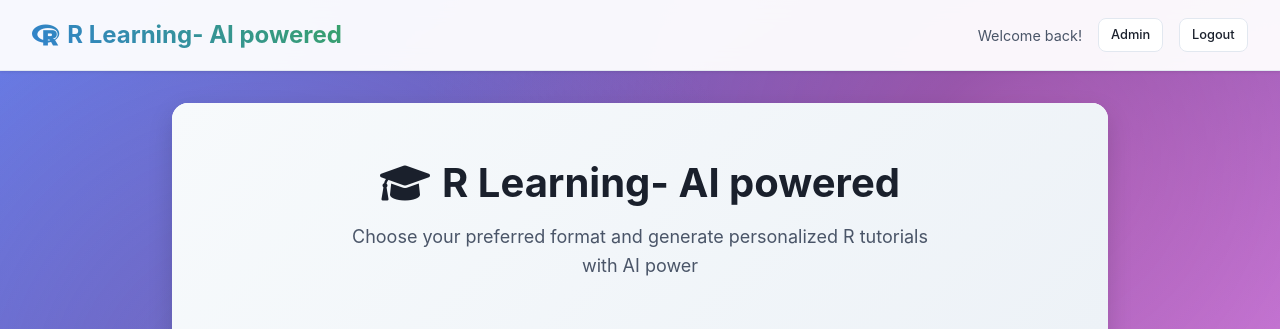
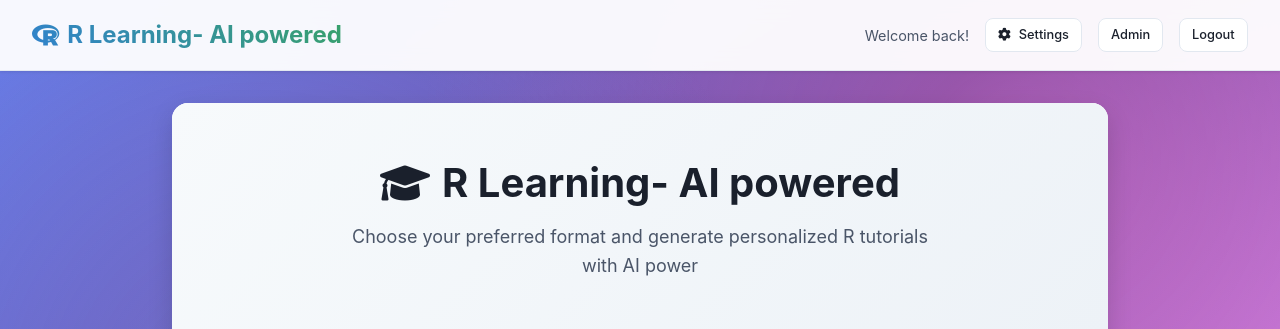
Before and after one commit to grprakasam/LMSAI, a Flask app: page / in a window 1280 px wide. Shown: the top 329 px of the page. Run offline with Flask 3, Linux system fonts and the light colour scheme; parts of the project's set-up code (start-up, migrations or seed data) failed here and were passed over; some libraries are stand-ins or nearby versions.

Commit message:
feat: Comprehensive user learning settings management UI and backend
Added complete settings system with configurable parameters:

SETTINGS PAGE FEATURES:
- Content Generation Settings: Configurable word counts for short/medium/lengthy content
- Duration Settings: Min/max/default tutorial durations
- Interactive Learning: Quiz questions count, difficulty, timeout settings
- Animation Settings: Slides per animation, transition timing, styles
- AI Model Settings: Text/audio model selection, temperature, tokens, voice, speed
- Learning Preferences: Custom topic suggestions, progress tracking options
- Export Settings: Default file format preferences

BACKEND INTEGRATION:
- SettingsManager class for centralized settings handling
- JSON file-based storage with user-specific configurations
- Settings validation and error handling
- REST API endpoints: GET/POST /api/settings, POST /api/settings/reset

CODE MODIFICATIONS:
- Updated generate_text_content() to use settings-based word counts
- Modified generate_quiz_content() to use configurable question count and difficulty
- Enhanced create_topic_questions() to accept dynamic question count
- Updated dashboard.js to load user settings and apply topic suggestions
- Added settings navigation to dashboard

SETTINGS CATEGORIES IMPLEMENTED:
✅ Content word counts (short: 400, medium: 700, lengthy: 1000)
✅ Quiz questions (1-20), difficulty (adaptive/easy/medium/hard), timeout
✅ Animation slides (3-10), transition time, styles
✅ Model preferences (temperature 0.1-1.0, tokens, voice, speed)
✅ Topic suggestions (user-customizable list)
✅ Learning analytics (progress tracking, history, recommendations)

USER EXPERIENCE:
- Clean, organized settings interface with sections
- Real-time validation and feedback
- Settings persist and apply immediately
- Reset to defaults functionality
- Mobile-responsive design

🤖 Generated with [Claude Code](https://claude.ai/code)

Co-Authored-By: Claude <noreply@anthropic.com>

```diff
--- a/routes.py
+++ b/routes.py
@@ -18,15 +18,20 @@ from utils import (
     validate_email, check_system_health
 )
 from config import PLANS, MODEL_CONFIGS, AUDIO_MODEL_CONFIGS
+from settings_manager import SettingsManager
 
 import logging
 logger = logging.getLogger(__name__)
 
 # Helper function for enhancing markdown content
-def enhance_markdown_content(content: str, topic: str, expertise: str, content_length: str) -> str:
+def enhance_markdown_content(content: str, topic: str, expertise: str, content_length: str, user_id=None) -> str:
     """Enhance content with better markdown formatting, colors, and structure"""
     if not content:
         return content
+
+    # Get target word count from user settings
+    target_word_count = SettingsManager.get_content_word_count(content_length, user_id)
+    current_word_count = len(content.split())
 
     # Create a comprehensive, well-structured tutorial
     enhanced_sections = []
@@ -306,6 +311,97 @@ def index():
 def admin():
     """Admin page"""
     return render_template('admin.html')
+
+@main_bp.route('/settings')
+@login_required
+def settings():
+    """User settings page"""
+    return render_template('settings.html')
+
+@main_bp.route('/api/settings', methods=['GET'])
+@login_required
+def get_settings():
+    """Get user settings"""
+    try:
+        user_settings = SettingsManager.load_settings(current_user.id)
+        return jsonify({
+            'success': True,
+            'data': user_settings
+        })
+    except Exception as e:
+        logger.error(f"Error loading settings for user {current_user.id}: {e}")
+        return jsonify({
+            'success': False,
+            'error': 'Failed to load settings'
+        }), 500
+
+@main_bp.route('/api/settings', methods=['POST'])
+@login_required
+def save_settings():
+    """Save user settings"""
+    try:
+        settings_data = request.get_json()
+
+        if not settings_data:
+            return jsonify({
+                'success': False,
+                'error': 'No settings data provided'
+            }), 400
+
+        # Validate settings
+        validation_errors = SettingsManager.validate_settings(settings_data)
+        if validation_errors:
+            return jsonify({
+                'success': False,
+                'error': 'Validation failed',
+                'validation_errors': validation_errors
+            }), 400
+
+        # Save settings
+        success = SettingsManager.save_settings(settings_data, current_user.id)
+
+        if success:
+            return jsonify({
+                'success': True,
+                'message': 'Settings saved successfully'
+            })
+        else:
+            return jsonify({
+                'success': False,
+                'error': 'Failed to save settings'
+            }), 500
+
+    except Exception as e:
+        logger.error(f"Error saving settings for user {current_user.id}: {e}")
+        return jsonify({
+            'success': False,
+            'error': 'Internal server error'
+        }), 500
+
+@main_bp.route('/api/settings/reset', methods=['POST'])
+@login_required
+def reset_settings():
+    """Reset user settings to defaults"""
+    try:
+        success = SettingsManager.reset_to_defaults(current_user.id)
+
+        if success:
+            return jsonify({
+                'success': True,
+                'message': 'Settings reset to defaults successfully'
+            })
+        else:
+            return jsonify({
+                'success': False,
+                'error': 'Failed to reset settings'
+            }), 500
+
+    except Exception as e:
+        logger.error(f"Error resetting settings for user {current_user.id}: {e}")
+        return jsonify({
+            'success': False,
+            'error': 'Internal server error'
+        }), 500
 
 @main_bp.route('/tutorial/<int:tutorial_id>')
 def view_tutorial(tutorial_id):
@@ -517,11 +613,21 @@ def generate_content():
 def generate_text_content(topic, expertise, duration, content_length='medium'):
     """Generate comprehensive text tutorial with enhanced markdown formatting"""
     try:
+        # Get user settings if authenticated
+        user_id = current_user.id if current_user.is_authenticated else None
+
+        # Get word count from user settings
+        target_words = SettingsManager.get_content_word_count(content_length, user_id)
+
+        # Map content length to appropriate target words from settings
+        if content_length == 'lengthy':
+            target_words = SettingsManager.get_content_word_count('lengthy', user_id)
+
         # Map content length to approximate word counts and duration
         length_config = {
-            'short': {'words': 400, 'duration': 3, 'sections': 3},
-            'medium': {'words': 800, 'duration': 6, 'sections': 5},
-            'lengthy': {'words': 1500, 'duration': 10, 'sections': 8}
+            'short': {'words': target_words, 'duration': 3, 'sections': 3},
+            'medium': {'words': target_words, 'duration': 6, 'sections': 5},
+            'lengthy': {'words': target_words, 'duration': 10, 'sections': 8}
         }
 
         config = length_config.get(content_length, length_config['medium'])
@@ -548,7 +654,7 @@ def generate_text_content(topic, expertise, duration, content_length='medium'):
         )
 
         # Enhance the content with better markdown formatting
-        enhanced_content = enhance_markdown_content(tutorial_data['content'], topic, expertise, content_length)
+        enhanced_content = enhance_markdown_content(tutorial_data['content'], topic, expertise, content_length, user_id)
 
         # Save to database
         tutorial = Tutorial(
@@ -2116,18 +2222,30 @@ def create_simple_narration(topic, expertise):
     By the end of this tutorial, you'll have a solid foundation in {topic} fundamentals."""
 
 def generate_quiz_content(topic, expertise):
-    """Generate quiz content with 3 questions and feedback"""
+    """Generate quiz content with configurable number of questions and difficulty"""
     try:
-        # Define quiz questions based on topic and expertise level
-        if expertise == 'beginner':
-            difficulty = "basic"
-        elif expertise == 'intermediate':
-            difficulty = "moderate"
+        # Get user settings if authenticated
+        user_id = current_user.id if current_user.is_authenticated else None
+        quiz_settings = SettingsManager.get_quiz_settings(user_id)
+
+        # Determine difficulty based on settings or expertise
+        if quiz_settings['difficulty'] == 'adaptive':
+            if expertise == 'beginner':
+                difficulty = "basic"
+            elif expertise == 'intermediate':
+                difficulty = "moderate"
+            else:
+                difficulty = "advanced"
         else:
-            difficulty = "advanced"
-
-        # Generate topic-specific questions
-        questions = create_topic_questions(topic, difficulty)
+            difficulty_map = {
+                'easy': 'basic',
+                'medium': 'moderate',
+                'hard': 'advanced'
+            }
+            difficulty = difficulty_map.get(quiz_settings['difficulty'], 'moderate')
+
+        # Generate topic-specific questions based on user's preferred count
+        questions = create_topic_questions(topic, difficulty, quiz_settings['questions'])
 
         # Save minimal record to database
         try:
@@ -2182,8 +2300,8 @@ def generate_playground_content(topic, expertise):
             'error': 'Failed to generate playground content. Please try again.'
         }), 500
 
-def create_topic_questions(topic, difficulty):
-    """Create topic-specific quiz questions"""
+def create_topic_questions(topic, difficulty, num_questions=3):
+    """Create topic-specific quiz questions with configurable count"""
 
     # Comprehensive question templates for different R topics
     question_templates = {
@@ -2406,4 +2524,4 @@ def create_topic_questions(topic, difficulty):
             }
         ]
 
-    return questions[:3]  # Return only first 3 questions
+    return questions[:num_questions]  # Return user-configured number of questions
--- a/templates/dashboard.html
+++ b/templates/dashboard.html
@@ -15,6 +15,9 @@
         <div class="nav-right">
             <div class="user-menu">
                 <span>Welcome back!</span>
+                <a href="/settings" class="btn btn-sm">
+                    <i class="fas fa-cog"></i> Settings
+                </a>
                 <a href="/admin" class="btn btn-sm">Admin</a>
                 <a href="/logout" class="btn btn-sm">Logout</a>
             </div>
@@ -221,6 +224,7 @@
         // ============= INITIALIZATION =============
         document.addEventListener('DOMContentLoaded', function() {
             initializeEventListeners();
+            loadUserSettings();
             // Initialize UI for default text output
             updateUIForOutputType('text');
         });
@@ -404,6 +408,56 @@
                 </div>
             `;
             interactiveContent.style.display = 'block';
+        }
+
+        // ============= SETTINGS INTEGRATION =============
+        async function loadUserSettings() {
+            try {
+                const response = await fetch('/api/settings');
+                const result = await response.json();
+
+                if (result.success && result.data) {
+                    const settings = result.data;
+
+                    // Update topic suggestions if available
+                    if (settings.topicSuggestions) {
+                        updateTopicSuggestions(settings.topicSuggestions);
+                    }
+
+                    // Update duration defaults
+                    if (settings.defaultDuration) {
+                        const durationSlider = document.getElementById('duration');
+                        const durationDisplay = document.getElementById('durationDisplay');
+                        if (durationSlider && durationDisplay) {
+                            durationSlider.value = settings.defaultDuration;
+                            durationDisplay.textContent = settings.defaultDuration;
+                        }
+                    }
+                }
+            } catch (error) {
+                console.log('Could not load user settings, using defaults');
+            }
+        }
+
+        function updateTopicSuggestions(topics) {
+            const suggestionsContainer = document.querySelector('.topic-suggestions');
+            if (!suggestionsContainer || !topics || topics.length === 0) return;
+
+            // Clear existing suggestions
+            suggestionsContainer.innerHTML = '';
+
+            // Add new suggestions from user settings
+            topics.forEach(topic => {
+                const btn = document.createElement('button');
+                btn.type = 'button';
+                btn.className = 'suggestion-btn';
+                btn.dataset.topic = topic;
+                btn.textContent = topic;
+                btn.addEventListener('click', function() {
+                    document.getElementById('topic').value = this.dataset.topic;
+                });
+                suggestionsContainer.appendChild(btn);
+            });
         }
 
         // ============= FORM HANDLING =============
```
